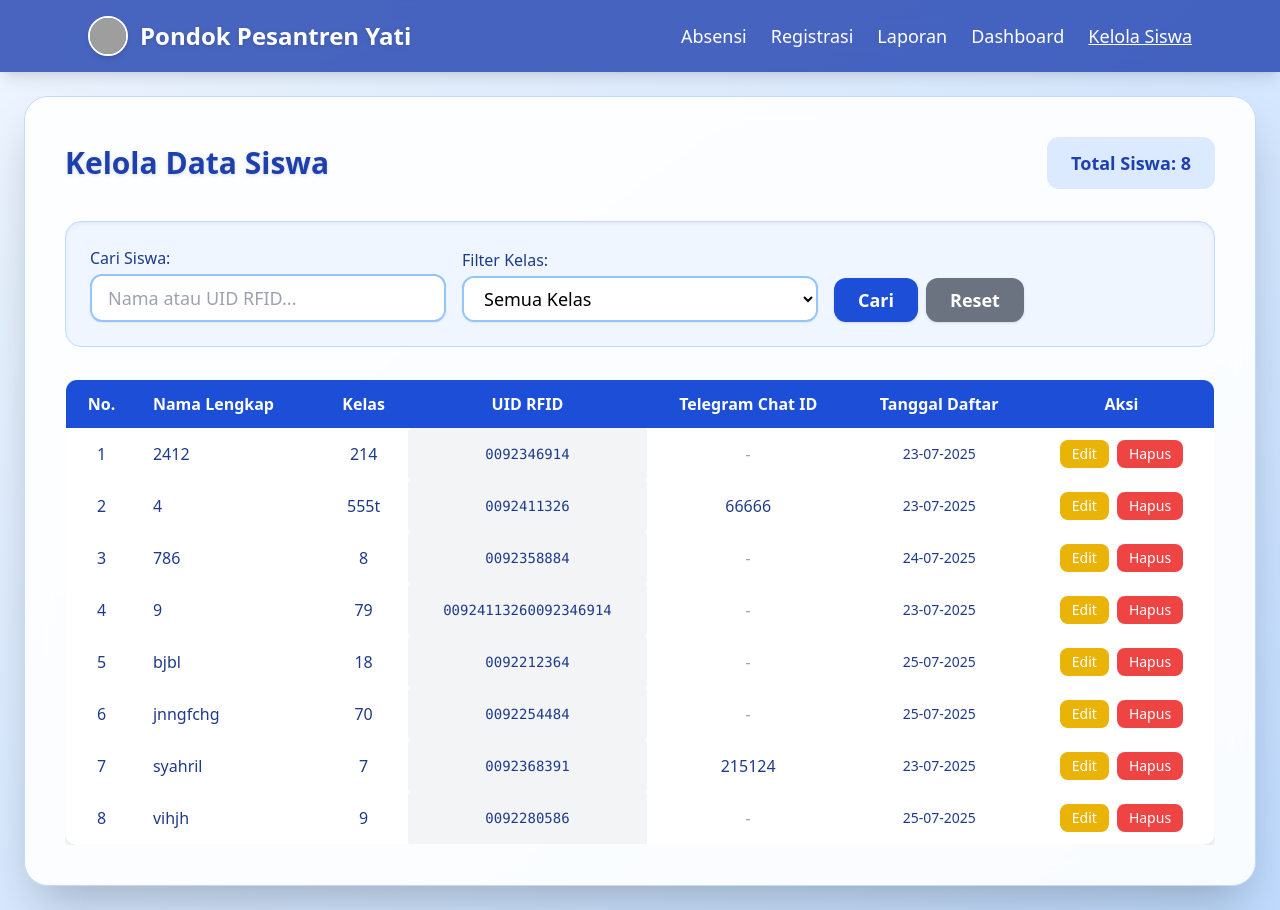
After one commit to Rils24/absen_yati1, a PHP site: page /kelola_siswa.php in a window 1280 px wide. The commit adds this page. Run offline with PHP 8.4, Linux system fonts and the light colour scheme; data comes from the database, SQL or seed files in the repository; both versions use the stored data as it was after the commit; some libraries are stand-ins or nearby versions; grey boxes are pictures that could not be loaded.

Commit message:
Add kelola_siswa.php for student management and update navigation links

```diff
--- a/dashboard.php
+++ b/dashboard.php
@@ -159,8 +159,8 @@ $result_recent_absensi = mysqli_query($koneksi, $sql_recent_absensi);
                 <li><a href="index.php" class="hover:text-yellow-300 font-medium transition">Absensi</a></li>
                 <li><a href="register.php" class="hover:text-yellow-300 font-medium transition">Registrasi</a></li>
                 <li><a href="laporan.php" class="hover:text-yellow-300 font-medium transition">Laporan</a></li>
-                <li><a href="dashboard.php" class="hover:text-yellow-300 font-medium transition underline">Dashboard</a>
-                </li>
+                <li><a href="dashboard.php" class="hover:text-yellow-300 font-medium transition underline">Dashboard</a></li>
+                <li><a href="kelola_siswa.php" class="hover:text-yellow-300 font-medium transition">Kelola Siswa</a></li>
             </ul>
         </div>
     </nav>
--- a/index.php
+++ b/index.php
@@ -42,10 +42,11 @@
                 <span class="text-2xl font-bold drop-shadow">Pondok Pesantren Yati</span>
             </div>
             <ul class="flex gap-6 text-lg">
-                <li><a href="index.php" class="hover:text-yellow-300 font-medium transition">Absensi</a></li>
+                <li><a href="index.php" class="hover:text-yellow-300 font-medium transition underline">Absensi</a></li>
                 <li><a href="register.php" class="hover:text-yellow-300 font-medium transition">Registrasi</a></li>
                 <li><a href="laporan.php" class="hover:text-yellow-300 font-medium transition">Laporan</a></li>
                 <li><a href="dashboard.php" class="hover:text-yellow-300 font-medium transition">Dashboard</a></li>
+                <li><a href="kelola_siswa.php" class="hover:text-yellow-300 font-medium transition">Kelola Siswa</a></li>
             </ul>
         </div>
     </nav>
--- /dev/null
+++ b/kelola_siswa.php
@@ -0,0 +1,402 @@
+<?php
+// kelola_siswa.php
+include 'koneksi.php';
+
+$pesan = '';
+$pesan_type = '';
+
+// Handle Delete
+if (isset($_POST['delete_siswa'])) {
+    $id = mysqli_real_escape_string($koneksi, $_POST['id']);
+
+    // Delete related absensi records first (due to foreign key constraint)
+    $sql_delete_absensi = "DELETE FROM absensi WHERE id_siswa = ?";
+    $stmt_delete_absensi = mysqli_prepare($koneksi, $sql_delete_absensi);
+    mysqli_stmt_bind_param($stmt_delete_absensi, "i", $id);
+    mysqli_stmt_execute($stmt_delete_absensi);
+    mysqli_stmt_close($stmt_delete_absensi);
+
+    // Then delete the student
+    $sql_delete = "DELETE FROM siswa WHERE id = ?";
+    $stmt_delete = mysqli_prepare($koneksi, $sql_delete);
+    mysqli_stmt_bind_param($stmt_delete, "i", $id);
+
+    if (mysqli_stmt_execute($stmt_delete)) {
+        $pesan = "Data siswa berhasil dihapus!";
+        $pesan_type = "success";
+    } else {
+        $pesan = "Gagal menghapus data siswa: " . mysqli_error($koneksi);
+        $pesan_type = "error";
+    }
+    mysqli_stmt_close($stmt_delete);
+}
+
+// Handle Update
+if (isset($_POST['update_siswa'])) {
+    $id = mysqli_real_escape_string($koneksi, $_POST['id']);
+    $nama_lengkap = mysqli_real_escape_string($koneksi, $_POST['nama_lengkap']);
+    $kelas = mysqli_real_escape_string($koneksi, $_POST['kelas']);
+    $uid_rfid = mysqli_real_escape_string($koneksi, $_POST['uid_rfid']);
+    $telegram_chat_id = mysqli_real_escape_string($koneksi, $_POST['telegram_chat_id']);
+
+    $sql_update = "UPDATE siswa SET nama_lengkap = ?, kelas = ?, uid_rfid = ?, telegram_chat_id = ? WHERE id = ?";
+    $stmt_update = mysqli_prepare($koneksi, $sql_update);
+    mysqli_stmt_bind_param($stmt_update, "ssssi", $nama_lengkap, $kelas, $uid_rfid, $telegram_chat_id, $id);
+
+    if (mysqli_stmt_execute($stmt_update)) {
+        $pesan = "Data siswa berhasil diperbarui!";
+        $pesan_type = "success";
+    } else {
+        if (mysqli_errno($koneksi) == 1062) {
+            $pesan = "Error: UID RFID sudah digunakan oleh siswa lain.";
+            $pesan_type = "error";
+        } else {
+            $pesan = "Gagal memperbarui data siswa: " . mysqli_error($koneksi);
+            $pesan_type = "error";
+        }
+    }
+    mysqli_stmt_close($stmt_update);
+}
+
+// Search functionality
+$search = isset($_GET['search']) ? mysqli_real_escape_string($koneksi, $_GET['search']) : '';
+$kelas_filter = isset($_GET['kelas_filter']) ? mysqli_real_escape_string($koneksi, $_GET['kelas_filter']) : '';
+
+// Build query with search and filter
+$sql = "SELECT * FROM siswa WHERE 1=1";
+$params = [];
+$types = "";
+
+if (!empty($search)) {
+    $sql .= " AND (nama_lengkap LIKE ? OR uid_rfid LIKE ?)";
+    $search_param = '%' . $search . '%';
+    $params[] = $search_param;
+    $params[] = $search_param;
+    $types .= "ss";
+}
+
+if (!empty($kelas_filter)) {
+    $sql .= " AND kelas = ?";
+    $params[] = $kelas_filter;
+    $types .= "s";
+}
+
+$sql .= " ORDER BY nama_lengkap ASC";
+
+$stmt = mysqli_prepare($koneksi, $sql);
+if (!empty($params)) {
+    mysqli_stmt_bind_param($stmt, $types, ...$params);
+}
+mysqli_stmt_execute($stmt);
+$result = mysqli_stmt_get_result($stmt);
+
+// Get all classes for filter dropdown
+$sql_kelas = "SELECT DISTINCT kelas FROM siswa ORDER BY kelas";
+$result_kelas = mysqli_query($koneksi, $sql_kelas);
+
+// Count total students
+$sql_count = "SELECT COUNT(*) as total FROM siswa";
+$result_count = mysqli_query($koneksi, $sql_count);
+$total_siswa = mysqli_fetch_assoc($result_count)['total'];
+?>
+
+<!DOCTYPE html>
+<html lang="id">
+
+<head>
+    <meta charset="UTF-8">
+    <meta name="viewport" content="width=device-width, initial-scale=1.0">
+    <title>Kelola Siswa - Absensi</title>
+    <script src="https://cdn.tailwindcss.com"></script>
+    <style>
+        @keyframes fade-in {
+            from {
+                opacity: 0;
+                transform: translateY(10px);
+            }
+            to {
+                opacity: 1;
+                transform: translateY(0);
+            }
+        }
+
+        .fade-in {
+            animation: fade-in 0.4s ease-out;
+        }
+
+        .alert-success {
+            background-color: #d4edda;
+            color: #155724;
+            border-color: #c3e6cb;
+        }
+
+        .alert-error {
+            background-color: #f8d7da;
+            color: #721c24;
+            border-color: #f5c6cb;
+        }
+
+        .modal {
+            display: none;
+            position: fixed;
+            z-index: 50;
+            left: 0;
+            top: 0;
+            width: 100%;
+            height: 100%;
+            background-color: rgba(0, 0, 0, 0.5);
+        }
+
+        .modal.show {
+            display: flex;
+            align-items: center;
+            justify-content: center;
+        }
+    </style>
+</head>
+
+<body class="relative min-h-screen bg-gradient-to-br from-blue-50 to-blue-200 flex flex-col font-sans">
+    <!-- Navbar -->
+    <nav class="bg-blue-800 bg-opacity-80 text-white shadow-lg sticky top-0 z-20 backdrop-blur-md">
+        <div class="max-w-6xl mx-auto flex justify-between items-center px-6 py-4">
+            <div class="flex items-center gap-3">
+                <img src="foto-pondok.jpg" alt="Logo"
+                    class="w-10 h-10 rounded-full border-2 border-white shadow-md object-cover" />
+                <span class="text-2xl font-bold drop-shadow">Pondok Pesantren Yati</span>
+            </div>
+            <ul class="flex gap-6 text-lg">
+                <li><a href="index.php" class="hover:text-yellow-300 font-medium transition">Absensi</a></li>
+                <li><a href="register.php" class="hover:text-yellow-300 font-medium transition">Registrasi</a></li>
+                <li><a href="laporan.php" class="hover:text-yellow-300 font-medium transition">Laporan</a></li>
+                <li><a href="dashboard.php" class="hover:text-yellow-300 font-medium transition">Dashboard</a></li>
+                <li><a href="kelola_siswa.php" class="hover:text-yellow-300 font-medium transition underline">Kelola Siswa</a></li>
+            </ul>
+        </div>
+    </nav>
+
+    <!-- Main Content -->
+    <main class="flex-grow p-6">
+        <div class="max-w-7xl mx-auto">
+            <div class="bg-white bg-opacity-90 rounded-3xl shadow-2xl p-10 fade-in backdrop-blur-md border border-blue-200">
+                <div class="flex justify-between items-center mb-8">
+                    <h3 class="text-3xl font-bold text-blue-800 drop-shadow">Kelola Data Siswa</h3>
+                    <div class="bg-blue-100 px-6 py-3 rounded-xl">
+                        <span class="text-blue-800 font-semibold text-lg">Total Siswa: <?php echo $total_siswa; ?></span>
+                    </div>
+                </div>
+
+                <?php if ($pesan): ?>
+                    <div class="mb-6 p-4 rounded-xl text-lg font-semibold border <?php echo 'alert-' . $pesan_type; ?> fade-in">
+                        <?php echo $pesan; ?>
+                    </div>
+                <?php endif; ?>
+
+                <!-- Search and Filter -->
+                <div class="bg-blue-50 p-6 rounded-2xl shadow-inner border border-blue-200 mb-8">
+                    <form method="GET" action="kelola_siswa.php" class="grid grid-cols-1 md:grid-cols-3 gap-4 items-end">
+                        <div>
+                            <label for="search" class="block font-medium text-blue-900 mb-1">Cari Siswa:</label>
+                            <input type="text" id="search" name="search" placeholder="Nama atau UID RFID..."
+                                value="<?php echo htmlspecialchars($search); ?>"
+                                class="w-full border-2 border-blue-300 rounded-xl py-2 px-4 text-lg focus:outline-none focus:ring-2 focus:ring-blue-400 focus:border-blue-500 bg-white shadow-sm" />
+                        </div>
+                        <div>
+                            <label for="kelas_filter" class="block font-medium text-blue-900 mb-1">Filter Kelas:</label>
+                            <select id="kelas_filter" name="kelas_filter"
+                                class="w-full border-2 border-blue-300 rounded-xl py-2 px-4 text-lg focus:outline-none focus:ring-2 focus:ring-blue-400 focus:border-blue-500 bg-white shadow-sm">
+                                <option value="">Semua Kelas</option>
+                                <?php mysqli_data_seek($result_kelas, 0); ?>
+                                <?php while ($row_kelas = mysqli_fetch_assoc($result_kelas)): ?>
+                                    <option value="<?php echo htmlspecialchars($row_kelas['kelas']); ?>"
+                                        <?php echo ($kelas_filter == $row_kelas['kelas']) ? 'selected' : ''; ?>>
+                                        <?php echo htmlspecialchars($row_kelas['kelas']); ?>
+                                    </option>
+                                <?php endwhile; ?>
+                            </select>
+                        </div>
+                        <div class="flex gap-2">
+                            <button type="submit"
+                                class="py-2 px-6 rounded-xl bg-blue-700 text-white font-bold text-lg shadow hover:bg-blue-800 transition transform hover:scale-105">
+                                Cari
+                            </button>
+                            <a href="kelola_siswa.php"
+                                class="py-2 px-6 rounded-xl bg-gray-500 text-white font-bold text-lg shadow hover:bg-gray-600 transition transform hover:scale-105">
+                                Reset
+                            </a>
+                        </div>
+                    </form>
+                </div>
+
+                <!-- Students Table -->
+                <div class="overflow-x-auto">
+                    <table class="min-w-full border border-blue-200 rounded-xl overflow-hidden shadow-lg">
+                        <thead class="bg-blue-700 text-white">
+                            <tr>
+                                <th class="py-3 px-4 font-semibold text-center">No.</th>
+                                <th class="py-3 px-4 font-semibold text-left">Nama Lengkap</th>
+                                <th class="py-3 px-4 font-semibold text-center">Kelas</th>
+                                <th class="py-3 px-4 font-semibold text-center">UID RFID</th>
+                                <th class="py-3 px-4 font-semibold text-center">Telegram Chat ID</th>
+                                <th class="py-3 px-4 font-semibold text-center">Tanggal Daftar</th>
+                                <th class="py-3 px-4 font-semibold text-center">Aksi</th>
+                            </tr>
+                        </thead>
+                        <tbody class="bg-white text-blue-900">
+                            <?php if (mysqli_num_rows($result) > 0): ?>
+                                <?php $no = 1; ?>
+                                <?php while ($row = mysqli_fetch_assoc($result)): ?>
+                                    <tr class="hover:bg-blue-100 transition">
+                                        <td class="py-3 px-4 text-center"><?php echo $no++; ?></td>
+                                        <td class="py-3 px-4 font-medium"><?php echo htmlspecialchars($row['nama_lengkap']); ?></td>
+                                        <td class="py-3 px-4 text-center"><?php echo htmlspecialchars($row['kelas']); ?></td>
+                                        <td class="py-3 px-4 text-center font-mono text-sm bg-gray-100 rounded px-2">
+                                            <?php echo htmlspecialchars($row['uid_rfid']); ?>
+                                        </td>
+                                        <td class="py-3 px-4 text-center">
+                                            <?php echo $row['telegram_chat_id'] ? htmlspecialchars($row['telegram_chat_id']) : '<span class="text-gray-400">-</span>'; ?>
+                                        </td>
+                                        <td class="py-3 px-4 text-center text-sm">
+                                            <?php echo date('d-m-Y', strtotime($row['created_at'])); ?>
+                                        </td>
+                                        <td class="py-3 px-4 text-center">
+                                            <div class="flex justify-center gap-2">
+                                                <button onclick="editSiswa(<?php echo htmlspecialchars(json_encode($row)); ?>)"
+                                                    class="bg-yellow-500 hover:bg-yellow-600 text-white px-3 py-1 rounded-lg text-sm font-medium transition">
+                                                    Edit
+                                                </button>
+                                                <button onclick="deleteSiswa(<?php echo $row['id']; ?>, '<?php echo htmlspecialchars($row['nama_lengkap']); ?>')"
+                                                    class="bg-red-500 hover:bg-red-600 text-white px-3 py-1 rounded-lg text-sm font-medium transition">
+                                                    Hapus
+                                                </button>
+                                            </div>
+                                        </td>
+                                    </tr>
+                                <?php endwhile; ?>
+                            <?php else: ?>
+                                <tr>
+                                    <td colspan="7" class="py-8 px-4 text-center text-gray-500 text-lg">
+                                        <?php if (!empty($search) || !empty($kelas_filter)): ?>
+                                            Tidak ada data siswa yang sesuai dengan kriteria pencarian.
+                                        <?php else: ?>
+                                            Belum ada data siswa yang terdaftar.
+                                        <?php endif; ?>
+                                    </td>
+                                </tr>
+                            <?php endif; ?>
+                        </tbody>
+                    </table>
+                </div>
+            </div>
+        </div>
+    </main>
+
+    <!-- Edit Modal -->
+    <div id="editModal" class="modal">
+        <div class="bg-white rounded-2xl shadow-2xl w-full max-w-md mx-4 p-8">
+            <h4 class="text-2xl font-bold text-blue-800 mb-6">Edit Data Siswa</h4>
+            <form id="editForm" method="POST">
+                <input type="hidden" id="edit_id" name="id">
+                <div class="space-y-4">
+                    <div>
+                        <label for="edit_nama_lengkap" class="block font-medium text-blue-900 mb-1">Nama Lengkap</label>
+                        <input type="text" id="edit_nama_lengkap" name="nama_lengkap" required
+                            class="w-full border-2 border-blue-300 rounded-xl py-3 px-4 text-lg focus:outline-none focus:ring-2 focus:ring-blue-400 focus:border-blue-500 bg-white shadow-sm" />
+                    </div>
+                    <div>
+                        <label for="edit_kelas" class="block font-medium text-blue-900 mb-1">Kelas</label>
+                        <input type="text" id="edit_kelas" name="kelas" required
+                            class="w-full border-2 border-blue-300 rounded-xl py-3 px-4 text-lg focus:outline-none focus:ring-2 focus:ring-blue-400 focus:border-blue-500 bg-white shadow-sm" />
+                    </div>
+                    <div>
+                        <label for="edit_uid_rfid" class="block font-medium text-blue-900 mb-1">UID RFID</label>
+                        <input type="text" id="edit_uid_rfid" name="uid_rfid" required
+                            class="w-full border-2 border-blue-300 rounded-xl py-3 px-4 text-lg focus:outline-none focus:ring-2 focus:ring-blue-400 focus:border-blue-500 bg-white shadow-sm" />
+                    </div>
+                    <div>
+                        <label for="edit_telegram_chat_id" class="block font-medium text-blue-900 mb-1">Telegram Chat ID</label>
+                        <input type="text" id="edit_telegram_chat_id" name="telegram_chat_id"
+                            class="w-full border-2 border-blue-300 rounded-xl py-3 px-4 text-lg focus:outline-none focus:ring-2 focus:ring-blue-400 focus:border-blue-500 bg-white shadow-sm" />
+                    </div>
+                </div>
+                <div class="flex gap-4 mt-8">
+                    <button type="submit" name="update_siswa"
+                        class="flex-1 py-3 rounded-xl bg-blue-700 text-white font-bold text-lg shadow hover:bg-blue-800 transition">
+                        Simpan Perubahan
+                    </button>
+                    <button type="button" onclick="closeEditModal()"
+                        class="flex-1 py-3 rounded-xl bg-gray-500 text-white font-bold text-lg shadow hover:bg-gray-600 transition">
+                        Batal
+                    </button>
+                </div>
+            </form>
+        </div>
+    </div>
+
+    <!-- Delete Modal -->
+    <div id="deleteModal" class="modal">
+        <div class="bg-white rounded-2xl shadow-2xl w-full max-w-md mx-4 p-8">
+            <h4 class="text-2xl font-bold text-red-800 mb-4">Konfirmasi Hapus</h4>
+            <p class="text-gray-700 mb-6">Apakah Anda yakin ingin menghapus siswa <strong id="delete_nama"></strong>?</p>
+            <p class="text-sm text-red-600 mb-6">
+                <strong>Peringatan:</strong> Semua data absensi siswa ini juga akan terhapus!
+            </p>
+            <form id="deleteForm" method="POST">
+                <input type="hidden" id="delete_id" name="id">
+                <div class="flex gap-4">
+                    <button type="submit" name="delete_siswa"
+                        class="flex-1 py-3 rounded-xl bg-red-600 text-white font-bold text-lg shadow hover:bg-red-700 transition">
+                        Ya, Hapus
+                    </button>
+                    <button type="button" onclick="closeDeleteModal()"
+                        class="flex-1 py-3 rounded-xl bg-gray-500 text-white font-bold text-lg shadow hover:bg-gray-600 transition">
+                        Batal
+                    </button>
+                </div>
+            </form>
+        </div>
+    </div>
+
+    <script>
+        function editSiswa(data) {
+            document.getElementById('edit_id').value = data.id;
+            document.getElementById('edit_nama_lengkap').value = data.nama_lengkap;
+            document.getElementById('edit_kelas').value = data.kelas;
+            document.getElementById('edit_uid_rfid').value = data.uid_rfid;
+            document.getElementById('edit_telegram_chat_id').value = data.telegram_chat_id || '';
+            document.getElementById('editModal').classList.add('show');
+        }
+
+        function closeEditModal() {
+            document.getElementById('editModal').classList.remove('show');
+        }
+
+        function deleteSiswa(id, nama) {
+            document.getElementById('delete_id').value = id;
+            document.getElementById('delete_nama').textContent = nama;
+            document.getElementById('deleteModal').classList.add('show');
+        }
+
+        function closeDeleteModal() {
+            document.getElementById('deleteModal').classList.remove('show');
+        }
+
+        // Close modal when clicking outside
+        window.addEventListener('click', function(event) {
+            const editModal = document.getElementById('editModal');
+            const deleteModal = document.getElementById('deleteModal');
+
+            if (event.target === editModal) {
+                closeEditModal();
+            }
+            if (event.target === deleteModal) {
+                closeDeleteModal();
+            }
+        });
+    </script>
+</body>
+
+</html>
+<?php
+mysqli_stmt_close($stmt);
+mysqli_close($koneksi);
+?>
```
Also changed, not shown: absen_yati1.sql (added, +157 -0 lines), laporan.php (+10 -4 lines), register.php (+2 -8 lines).
